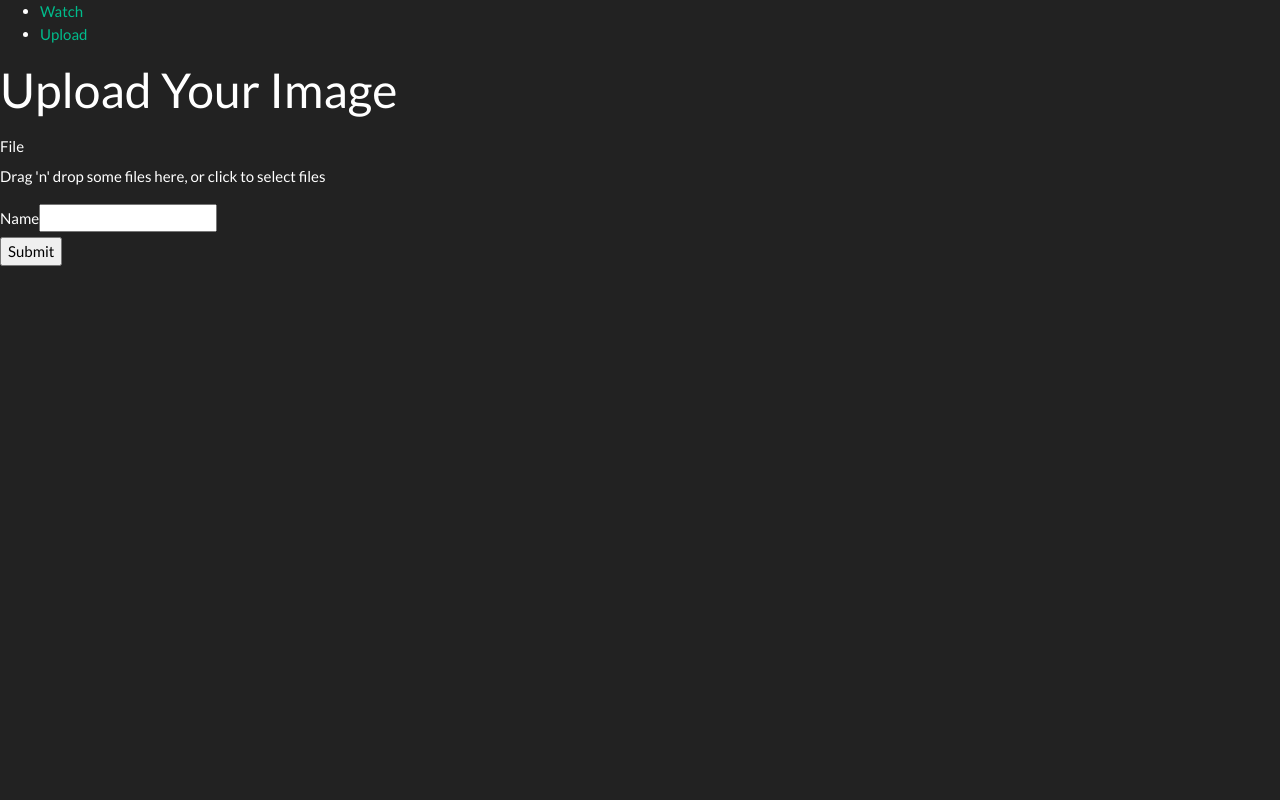
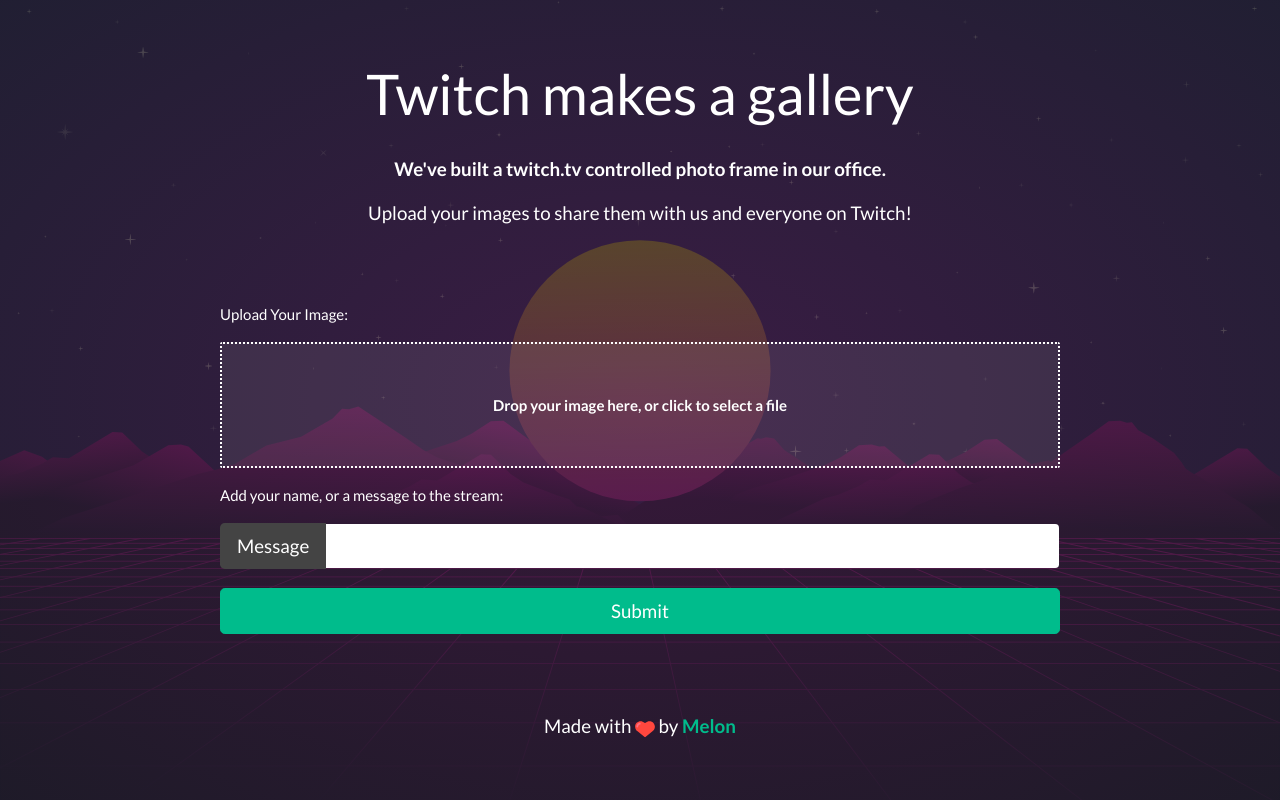
Before and after one commit to MelonWD/twitch-makes-a-gallery, a React (Create React App) app in the folder frontend/: page /upload in a window 1280 px wide. Built offline with nearby package versions, Linux system fonts and the light colour scheme.

Commit message:
feat: made front end tasty

```diff
--- a/frontend/src/App.tsx
+++ b/frontend/src/App.tsx
@@ -15,6 +15,7 @@
 function App() {
 	return (
 		<Router className="App">
+			<div className="wrap-app">
 				<nav>
 					<ul>
 						<li>
@@ -25,9 +26,19 @@
 						</li>
 					</ul>
 				</nav>
-        <Route path="/" exact component={ DisplayComponent } />
-        <Route path="/upload" component={ UploadComponent } />
-        <Route path="/thanks" component={ UploadSuccessComponent } />
+				<Route path="/" exact component={DisplayComponent} />
+				<Route path="/upload" component={UploadComponent} />
+				<Route path="/thanks" component={UploadSuccessComponent} />
+				<div className="sub-gradient"></div>
+				<div className="sub-background"></div>
+				<footer class="footer-main text-center lead mt-5">
+					Made with <svg xmlns="http://www.w3.org/2000/svg" xlink="http://www.w3.org/1999/xlink" version="1.1" baseProfile="tiny" id="Layer_1" x="0px" y="0px" width="20" height="20" viewBox="0 0 511.9 511.9">
+						<path fill="#FF473E" d="M476.6,133c-53.7-63.5-148.7-66.5-206.3-9.1c-0.1,0.1-0.1,0.1-0.2,0.2c-8,8-20.5,8-28.4,0  c-0.1-0.1-0.1-0.1-0.2-0.2c-54.6-54.8-143.3-55-198.1-0.4C-3.2,169.8-10.9,244.6,25,299.7c11.2,17.3,25.3,30.6,40.9,40.7l180,145.7  c6.4,5.2,15.6,5.2,22.1,0l178.8-145.9c15-10,28.6-23,39.5-39.5C520.4,249.4,516.4,180,476.6,133z" />
+						<path fill="#FF6E83" d="M58.7,242.6c-0.6,0-1.3,0-1.9-0.1c-12.9-1.1-22.5-12.4-21.5-25.3c3.8-45.9,36.5-83.5,81.5-93.5  c12.6-2.8,25.2,5.1,28,17.8c2.8,12.6-5.1,25.2-17.8,28c-24.8,5.5-42.9,26.3-45,51.6C81,233.3,70.8,242.6,58.7,242.6z" />
+					</svg> by <a target="_blank" href="https://www.melonwebdesign.co.uk/"><strong class="font-weight-bold">Melon</strong></a>
+					<a className="bgattrr" href="http://www.freepik.com">Background Designed by Freepik</a>
+				</footer>
+			</div>
 		</Router>
 	);
 }
--- a/frontend/src/assets/scss/app.scss
+++ b/frontend/src/assets/scss/app.scss
@@ -1,5 +1,53 @@
 // Vendor
-@import './bootstrap.min.css';
+@import "./bootstrap.min.css";
 
 // Components
-@import './display.scss';
+@import "./display.scss";
+@import "./upload.scss";
+@import "./thanks.scss";
+
+nav {
+	// display: none;
+}
+
+strong {
+	font-weight: bold;
+}
+
+.wrap-app {
+	width: 100%;
+	min-height: 100vh;
+	position: relative;
+
+	.sub-background {
+		width: 100%;
+		height: 100%;
+		background: url("../images/bg.svg");
+		background-size: cover;
+		background-position: center;
+		position: absolute;
+		opacity: 0.2;
+		z-index: -2;
+		top: 0;
+		left: 0;
+	}
+
+	.sub-gradient {
+		width: 100%;
+		height: 100%;
+		background: #c406b2; /* Old browsers */
+		background: -moz-radial-gradient(center, ellipse cover, #c406b2 0%, #19173c 100%); /* FF3.6-15 */
+		background: -webkit-radial-gradient(center, ellipse cover, #c406b2 0%, #19173c 100%); /* Chrome10-25,Safari5.1-6 */
+		background: radial-gradient(ellipse at center, #c406b2 0%, #19173c 100%); /* W3C, IE10+, FF16+, Chrome26+, Opera12+, Safari7+ */
+		position: absolute;
+		opacity: 0.15;
+		z-index: -1;
+		top: 0;
+		left: 0;
+	}
+
+	.bgattrr {
+		position: absolute;
+		opacity: 0;
+	}
+}
--- a/frontend/src/assets/scss/display.scss
+++ b/frontend/src/assets/scss/display.scss
@@ -1,3 +1,34 @@
-.section-display h1 {
-    color: red;
+.section-display {
+	position: relative;
+
+	.sub-img {
+		width: 100%;
+		height: calc(100vh - 60px);
+		margin-top: 10px;
+		margin-bottom: -40px;
+		display: flex;
+		align-items: center;
+		justify-content: center;
+		z-index: 1;
+
+		img {
+			max-width: 100%;
+			max-height: 100%;
+		}
+	}
+
+	.sub-caption {
+		width: 100%;
+		display: flex;
+		justify-content: center;
+		position: absolute;
+		bottom: 3em;
+		left: 0;
+		z-index: 2;
+
+		h1 {
+			padding: 0.5em 1em;
+			background: rgba(0, 0, 0, 0.3);
+		}
+	}
 }
--- /dev/null
+++ b/frontend/src/assets/scss/thanks.scss
@@ -0,0 +1,18 @@
+.section-thanks {
+	max-width: 900px;
+	margin: 0 auto;
+	padding: 2em;
+	text-align: center;
+
+	.sub-intro {
+		margin-bottom: 4em;
+
+		h1 {
+			margin-bottom: 0.5em;
+		}
+	}
+
+	.btn {
+		margin: 0 0.25em;
+	}
+}
--- /dev/null
+++ b/frontend/src/assets/scss/upload.scss
@@ -0,0 +1,61 @@
+nav {
+	display: none;
+}
+
+.section-upload {
+	max-width: 900px;
+	padding: 2em;
+	display: flex;
+	flex-direction: column;
+	justify-content: center;
+
+	.sub-intro {
+		margin: 2em 0 4em;
+		text-align: center;
+
+		h1 {
+			margin-bottom: 0.5em;
+		}
+	}
+
+	h3 {
+		margin: 0 0 1em;
+	}
+
+	.sub-dropper {
+		flex: 1;
+		display: flex;
+		flex-direction: column;
+		border-width: 2px;
+		border-radius: 2px;
+		border-style: dotted;
+		background-color: rgba(200, 200, 200, 0.1);
+		color: #ffffff;
+		outline: none;
+		transition: border .24s ease-in-out;
+
+		p {
+			margin: 50px 0;
+			font-weight: bold;
+			text-align: center;
+		}
+
+		.sub-thumbs {
+			position: relative;
+			top: -122px;
+
+			img {
+				max-width: 100%;
+				margin-bottom: -122px;
+			}
+		}
+	}
+
+	.input-group-text {
+		color: white;
+	}
+
+	.btn-success {
+		margin-top: 1em;
+	}
+}
--- a/frontend/src/display/display.component.tsx
+++ b/frontend/src/display/display.component.tsx
@@ -45,9 +45,11 @@
 	render() {
 		return (
 			<section className="section-display">
-                <h1>Current Image - Submitted by "{ this.state.currentName }"</h1>
-                <div>
+				<div className="sub-img">
 					<img src="" ref={this.imgElement} />
+				</div>
+				<div className="sub-caption">
+					<h1>Current Image - Submitted by "{this.state.currentName}"</h1>
 				</div>
 			</section>
 		)
--- a/frontend/src/upload/upload-success.component.tsx
+++ b/frontend/src/upload/upload-success.component.tsx
@@ -1,9 +1,5 @@
 import React from 'react';
-import UploadDataService from "./upload.data-service";
-import Dropzone from 'react-dropzone'
 import { Link } from "react-router-dom";
-
-
 
 export default class UploadComponent extends React.Component {
 
@@ -15,9 +11,15 @@
 	}
 
 	render() {
-        return <section>
+		return <section className="section-thanks container">
+			<div className="sub-intro">
 				<h1>Thank you for submitting your image</h1>
-            <Link to="/">Watch your image appear here (might take a while)</Link>
+				<p className="lead">Your image will be shown on the stream shortly.</p>
+				<p>Use the links below to upload again, view the current output of the frame or watch live on twitch.</p>
+			</div>
+			<Link to="/" className="btn btn-primary btn-lg">View the photo frame</Link>
+			<Link to="/upload" className="btn btn-secondary btn-lg">Upload another image</Link>
+			<a href="https://twitch.tv/melondigital" target="_blank" className="btn btn-success btn-lg">View the twitch stream</a>
 		</section>
 	}
 }
--- a/frontend/src/upload/upload.component.tsx
+++ b/frontend/src/upload/upload.component.tsx
@@ -1,7 +1,7 @@
-import React from 'react';
+import React, { useMemo } from 'react';
 import UploadDataService from "../upload/upload.data-service";
-import Dropzone from 'react-dropzone'
-
+import Dropzone, { useDropzone } from 'react-dropzone'
+import styled from 'styled-components';
 
 export default class UploadComponent extends React.Component {
 
@@ -30,7 +30,7 @@
 		const previewURL = URL.createObjectURL(this.uploadedFile);
 
 		return <div>
-            <img src={previewURL} alt=""/>
+			<img src={previewURL} alt="" />
 		</div>
 	}
 
@@ -40,33 +40,40 @@
 
 	render() {
 		return (
+			<section className="section-upload container">
+				<div className="sub-intro">
+					<h1 className="display-4">Twitch makes a gallery</h1>
+					<p className="lead"><strong>We've built a twitch.tv controlled photo frame in our office.</strong></p>
+					<p className="lead">Upload your images to share them with us and everyone on Twitch!</p>
+				</div>
+				<form onSubmit={this.onSubmit}>
+					<p>Upload Your Image:</p>
+					<div className="form-group">
+						<p style={this.errorStyle}>{this.state.error}</p>
+						<Dropzone onDrop={acceptedFiles => this.onFileSubmit(acceptedFiles)}>
+							{({ getRootProps, getInputProps }) => (
 								<section>
-                <h1>Upload Your Image</h1>
-                <form onSubmit={this.onSubmit}>
-                    <div className="form-element">
-                        <p style={this.errorStyle}>{ this.state.error }</p>
-                        <label htmlFor="file">File</label>
-                        <Dropzone onDrop={acceptedFiles => this.onFileSubmit(acceptedFiles)}>
-                            {({getRootProps, getInputProps}) => (
-                                <section>
-                                <div {...getRootProps()}>
+									<div {...getRootProps({})} className="sub-dropper">
 										<input {...getInputProps()} />
-                                    <p>Drag 'n' drop some files here, or click to select files</p>
+										<p>Drop your image here, or click to select a file</p>
+										<div className="sub-thumbs">
+											<this.thumbs />
 										</div>
-                                <this.thumbs />
+									</div>
 								</section>
 							)}
 						</Dropzone>
 					</div>
-                    <div className="form-element">
-                        <label htmlFor="name">Name</label>
-                        <input type="text" name="name" value={ this.state.name } onChange={ this.onInputChange }/>
+					<p>Add your name, or a message to the stream:</p>
+					<div className="input-group input-group-lg">
+						<div className="input-group-prepend">
+							<span className="input-group-text">Message</span>
 						</div>
-                    <div className="form-element">
-                        <input type="submit" />
+						<input className="form-control" type="text" name="name" value={this.state.name} onChange={this.onInputChange} />
 					</div>
+					<button className="btn btn-lg btn-success btn-block">Submit</button>
 				</form>
-            </section>
+			</section >
 		)
 	}
 
@@ -78,7 +85,7 @@
 
 			this.props.history.push('/thanks');
 
-        } catch(e) {
+		} catch (e) {
 			const { data } = e.response;
 
 			if (!data) {
```
Also changed, not shown: frontend/src/assets/images/bg.svg (added). Lines whose indentation alone changed are shown as unchanged.
